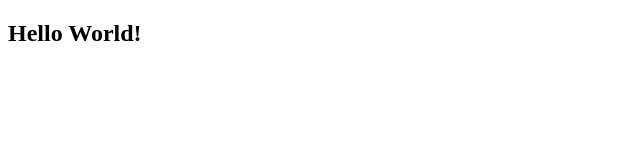
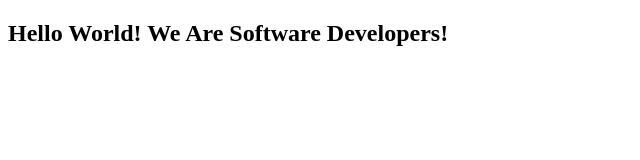
Before and after one commit to karelvanoordt/Microtrials_withSadiq, a plain HTML site: page index.html in a window 1280 px wide. Shown: the whole page, without its empty margins (0-640 px from the left). Drawn offline with Linux system fonts and the light colour scheme.

Commit message:
Update index.html

```diff
--- a/index.html
+++ b/index.html
@@ -9,7 +9,7 @@
   <body>
     <script src="https://cdn.freecodecamp.org/testable-projects-fcc/v1/bundle.js"></script>
 
-    <h2>Hello World!</h2>
+    <h2>Hello World! We Are Software Developers!</h2>
 
 
     <script  src="js/index.js"></script>
```
